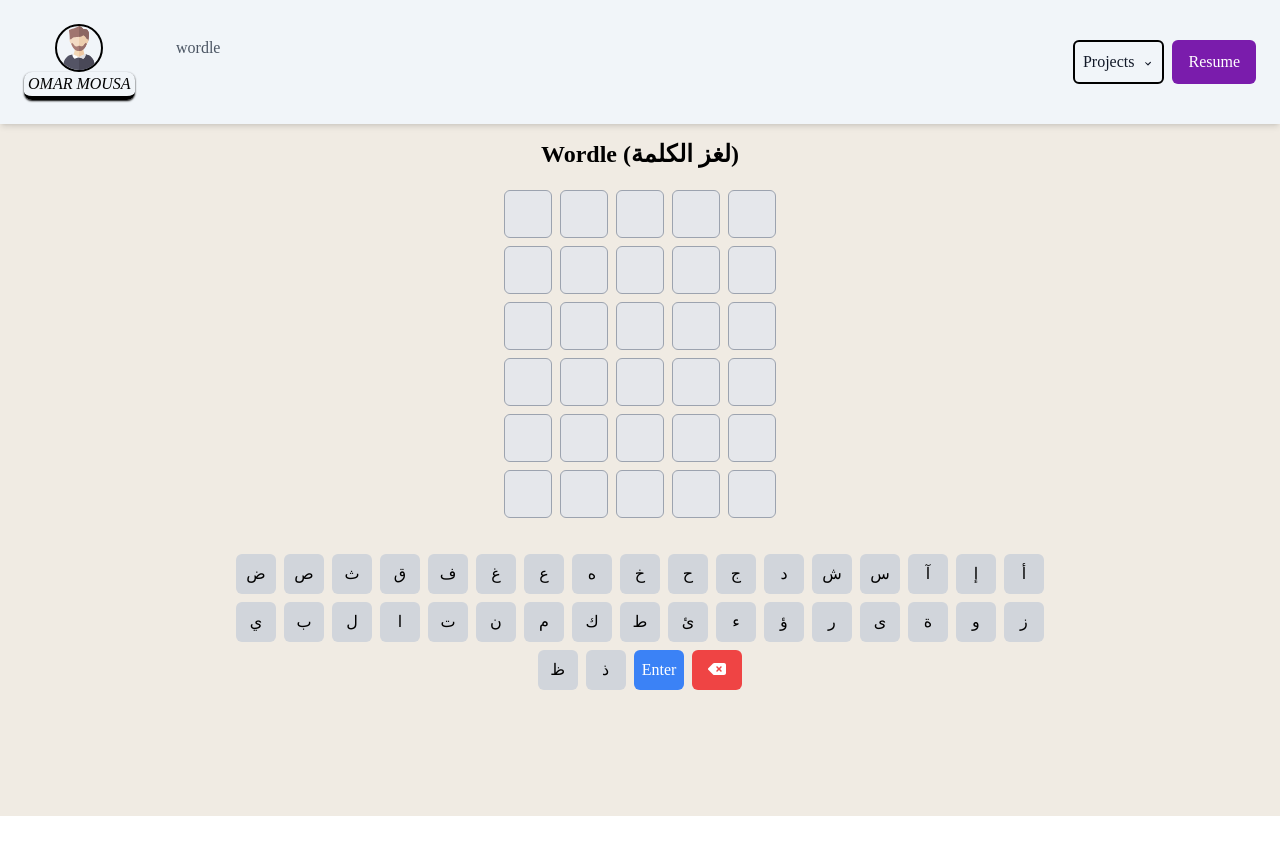
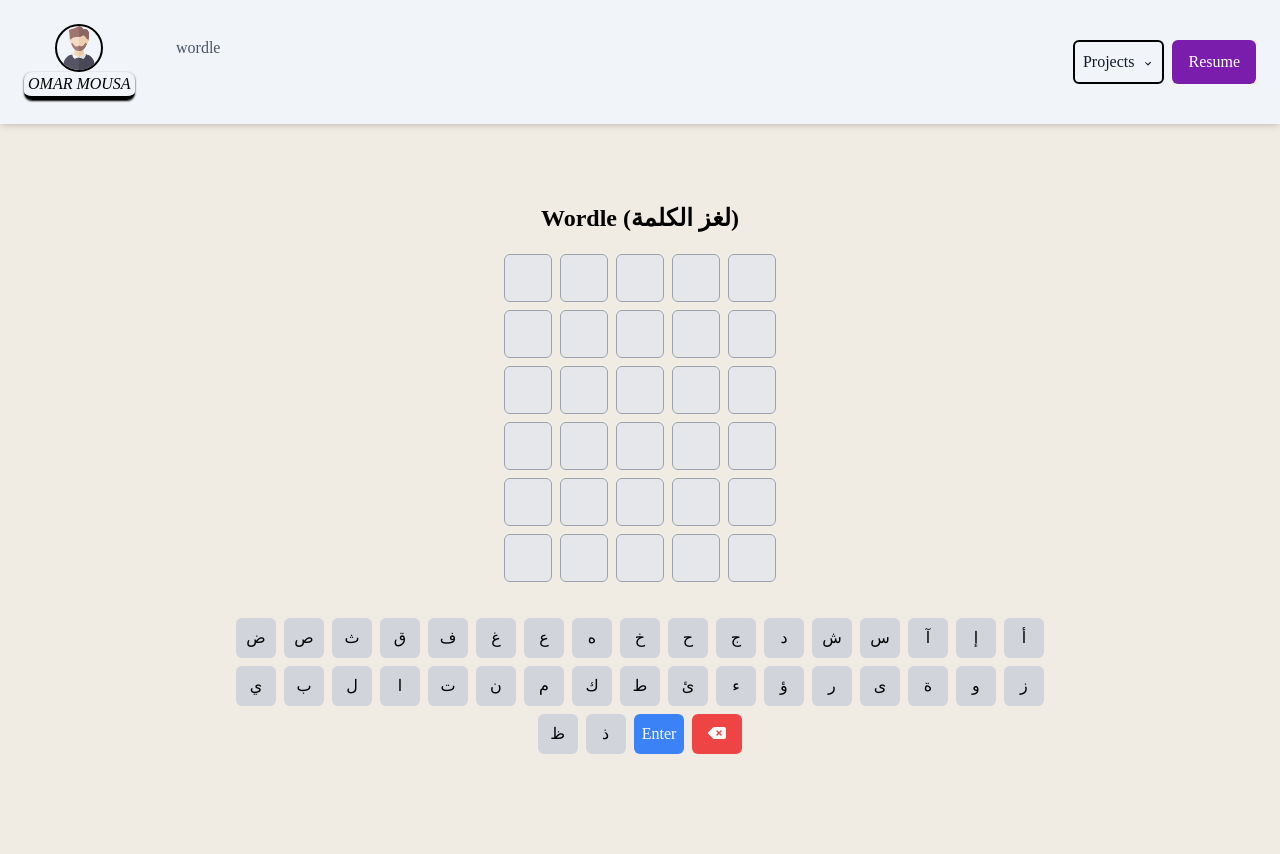
Before and after one commit to omarMousa1/blog-web-react, a React (Create React App) app: page /wordle in a window 1280 px wide. Shown: the top 854 px of the page. Before the commit the page ends 816 px from the top, so only its background shows below. Built offline with nearby package versions, Linux system fonts and the light colour scheme.

Commit message:
Add files via upload

```diff
--- a/src/pages/games/wordle/Wordle.js
+++ b/src/pages/games/wordle/Wordle.js
@@ -92,7 +92,7 @@ const Wordle = () => {
   };
 
   return (
-    <section className="wordle mt-24 md:mt-8 lg:mt-4">
+    <section className="wordle mt-[125px] sm:mt-[125px] md:mt-[125px] lg:mt-[80px]">
       <div className="flex flex-col items-center justify-center min-h-screen bg-[#F0EBE3]">
         <h1 className="text-2xl font-bold mb-5">Wordle (لغز الكلمة)</h1>
         <Board
```
